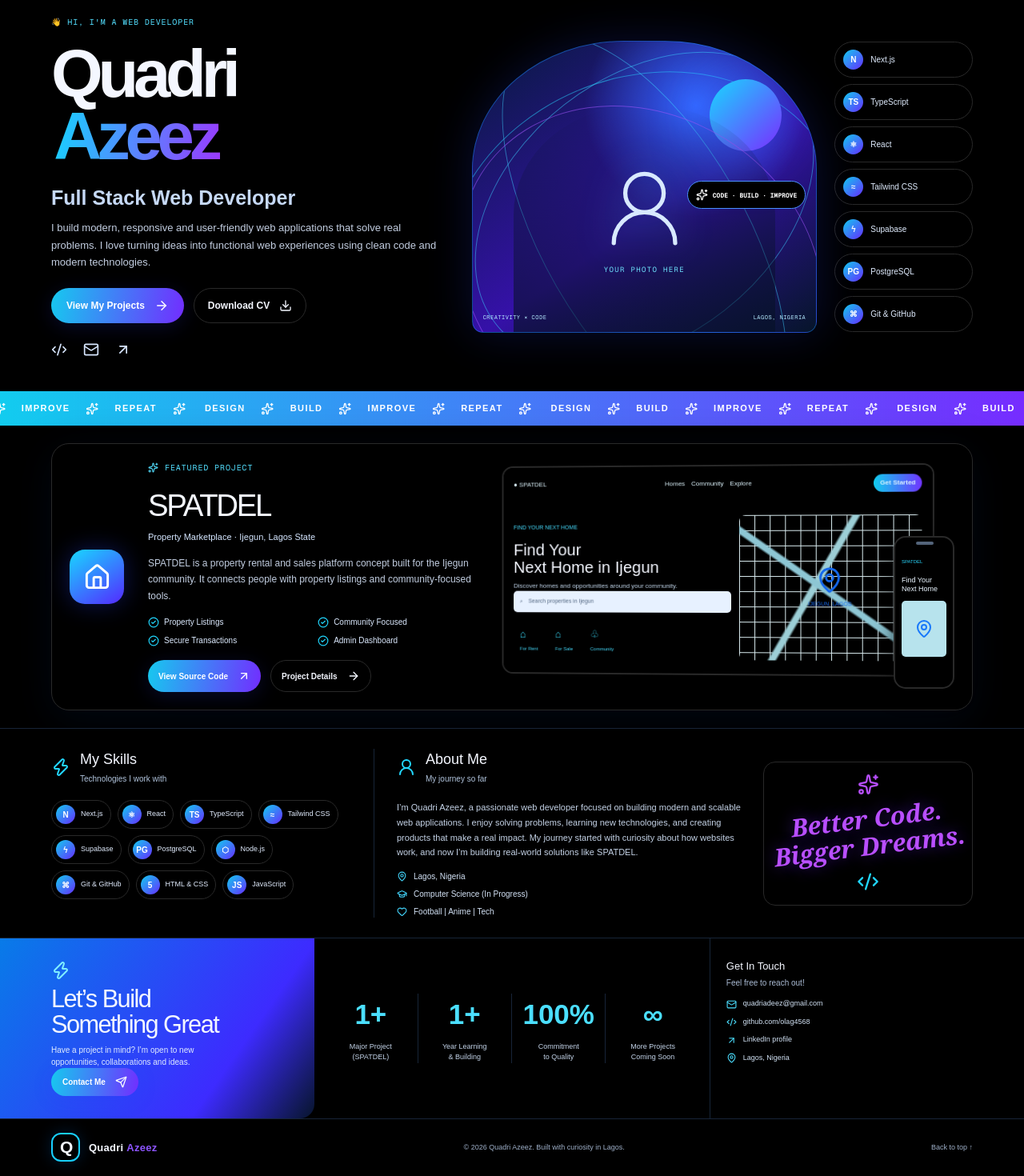
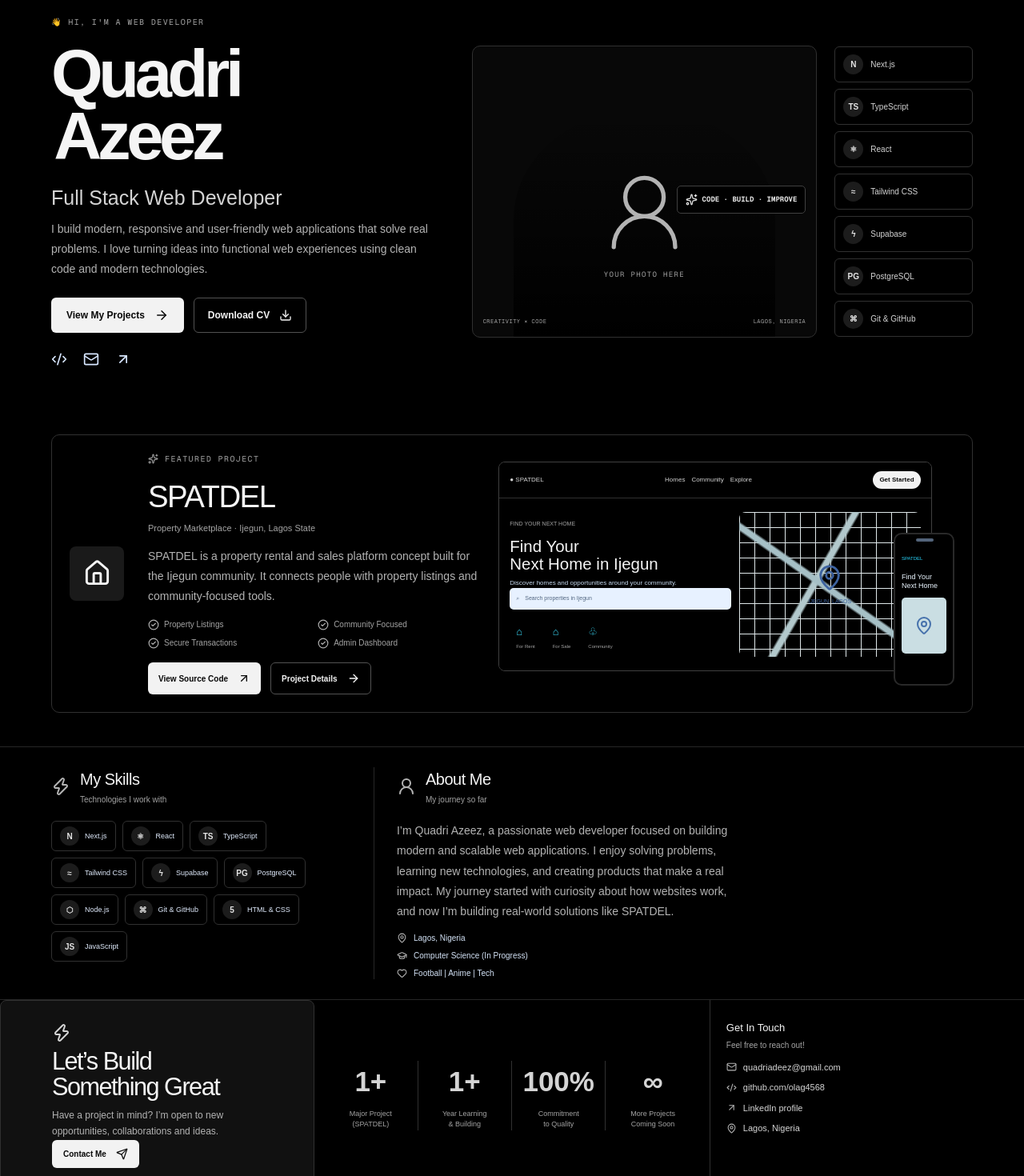
Before and after one commit to olag4568/my-portfolio, a Next.js app: page / in a window 1280 px wide. Shown: the part 100-1570 px from the top of the page at 80% size. Built offline with nearby package versions, Linux system fonts and the light colour scheme.

Commit message:
Refine portfolio with mature editorial styling

```diff
--- a/src/app/globals.css
+++ b/src/app/globals.css
@@ -57,3 +57,240 @@
 .contact-details {
   background: #000000 !important;
 }
+
+/* Editorial portfolio refinement: restrained color, typography and surfaces. */
+:root {
+  --paper: #000;
+  --ink: #f5f5f5;
+  --muted: #a3a3a3;
+  --line: #292929;
+  --lime: #78e6f0;
+  --purple: #a78bfa;
+}
+body {
+  font-family: Arial, Helvetica, sans-serif;
+  letter-spacing: 0;
+  background: #000 !important;
+}
+.nav-wrap {
+  border-bottom-color: #262626;
+}
+.brand-mark {
+  border-radius: 8px;
+  box-shadow: none;
+}
+.brand-name b,
+.hero-role,
+.stats b {
+  color: #d4d4d4;
+}
+.nav-cta,
+.primary-button,
+.mockup-top b {
+  background: #f2f2f2;
+  color: #080808;
+  box-shadow: none;
+}
+.nav-cta,
+.primary-button,
+.secondary-button {
+  border-radius: 6px;
+  font-weight: 700;
+}
+.nav-cta:hover,
+.primary-button:hover {
+  background: #d4d4d4;
+}
+.secondary-button {
+  border-color: #525252;
+  color: #f5f5f5;
+}
+.secondary-button:hover {
+  border-color: #a3a3a3;
+}
+.eyebrow {
+  color: #a3a3a3;
+  letter-spacing: .14em;
+}
+.hero h1 {
+  font-weight: 750;
+  letter-spacing: -.065em;
+}
+.highlight-word {
+  color: #f5f5f5;
+  background: none;
+}
+.hero-role {
+  font-weight: 500;
+}
+.hero-intro,
+.project-description,
+.about-panel>p {
+  color: #b3b3b3;
+  font-size: 14px;
+  line-height: 1.8;
+}
+.hero-art {
+  background: #080808;
+  border: 1px solid #303030;
+  border-radius: 10px;
+  box-shadow: none;
+}
+.hero-art:before,
+.hero-art:after,
+.art-orbit,
+.art-sun {
+  display: none;
+}
+.portrait-placeholder {
+  background: linear-gradient(180deg, transparent, #000);
+  color: #b3b3b3;
+}
+.portrait-placeholder svg {
+  filter: none;
+}
+.portrait-placeholder span,
+.art-footer {
+  color: #a3a3a3;
+}
+.art-sticker {
+  border-radius: 5px;
+  border-color: #404040;
+  color: #e5e5e5;
+  font-size: 9px;
+}
+.tech-float>span {
+  border-radius: 6px;
+  border-color: #303030;
+  color: #d4d4d4;
+}
+.tech-float i,
+.skill-chip i {
+  background: #1c1c1c;
+  color: #e5e5e5;
+}
+.hero-marquee {
+  display: none;
+}
+.featured-section {
+  padding-top: 42px;
+  padding-bottom: 42px;
+}
+.featured-card {
+  border-radius: 10px;
+  border-color: #303030;
+  box-shadow: none;
+}
+.featured-badge {
+  border-radius: 8px;
+  background: #1a1a1a;
+  box-shadow: none;
+  color: #f5f5f5;
+}
+.featured-copy h2 {
+  letter-spacing: -.04em;
+}
+.feature-points span,
+.featured-subtitle,
+.stats span,
+.contact-details>p {
+  color: #a3a3a3;
+}
+.feature-points svg,
+.small-section-title>svg,
+.about-panel li svg,
+.contact-details svg {
+  color: #b3b3b3;
+}
+.mockup-window {
+  border: 1px solid #404040;
+  border-radius: 8px;
+  box-shadow: none;
+  transform: none;
+}
+.mockup-top {
+  color: #d4d4d4;
+  border-bottom: 1px solid #303030;
+}
+.mockup-content {
+  background: #080808;
+}
+.mockup-content small {
+  color: #a3a3a3;
+}
+.mock-map,
+.phone-map {
+  filter: saturate(.45);
+}
+.mock-phone {
+  border-radius: 10px;
+  box-shadow: none;
+}
+.skills-about {
+  border-color: #262626;
+}
+.skills-panel {
+  border-color: #262626;
+}
+.small-section-title h2 {
+  font-size: 20px;
+  letter-spacing: -.025em;
+}
+.small-section-title p {
+  color: #a3a3a3;
+}
+.skill-chip {
+  border-color: #303030;
+  border-radius: 6px;
+  padding: 6px 10px;
+}
+.dream-card {
+  display: none;
+}
+.contact-pitch {
+  background: #111 !important;
+  border: 1px solid #303030;
+  border-radius: 8px;
+}
+.contact-pitch>svg {
+  color: #d4d4d4;
+}
+.contact-pitch p {
+  color: #b3b3b3;
+  font-size: 12px;
+  line-height: 1.7;
+}
+.stats>div {
+  border-color: #303030;
+}
+.contact-details {
+  border-color: #303030;
+}
+.contact-details a,
+.contact-details>span {
+  color: #d4d4d4;
+  font-size: 11px;
+}
+.footer {
+  border-top: 1px solid #202020;
+}
+.footer>p,
+.footer>a:last-child {
+  color: #a3a3a3;
+}
+@media (max-width: 720px) {
+  .hero-art {
+    aspect-ratio: 1.05;
+    border-radius: 8px;
+  }
+  .featured-section {
+    padding-top: 28px;
+    padding-bottom: 28px;
+  }
+  .featured-card {
+    border-radius: 8px;
+  }
+  .contact-pitch {
+    border-radius: 0;
+  }
+}
```
